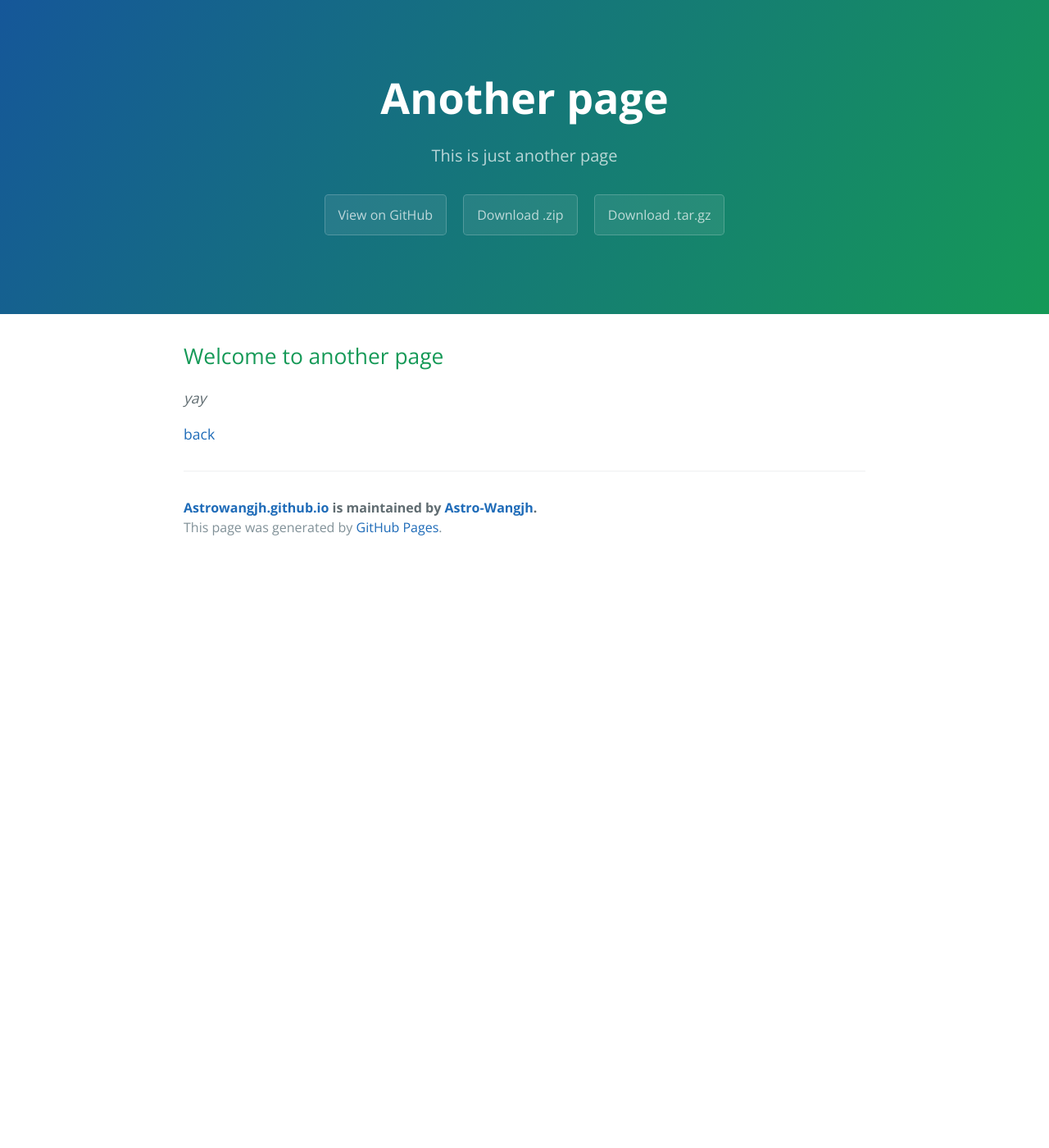
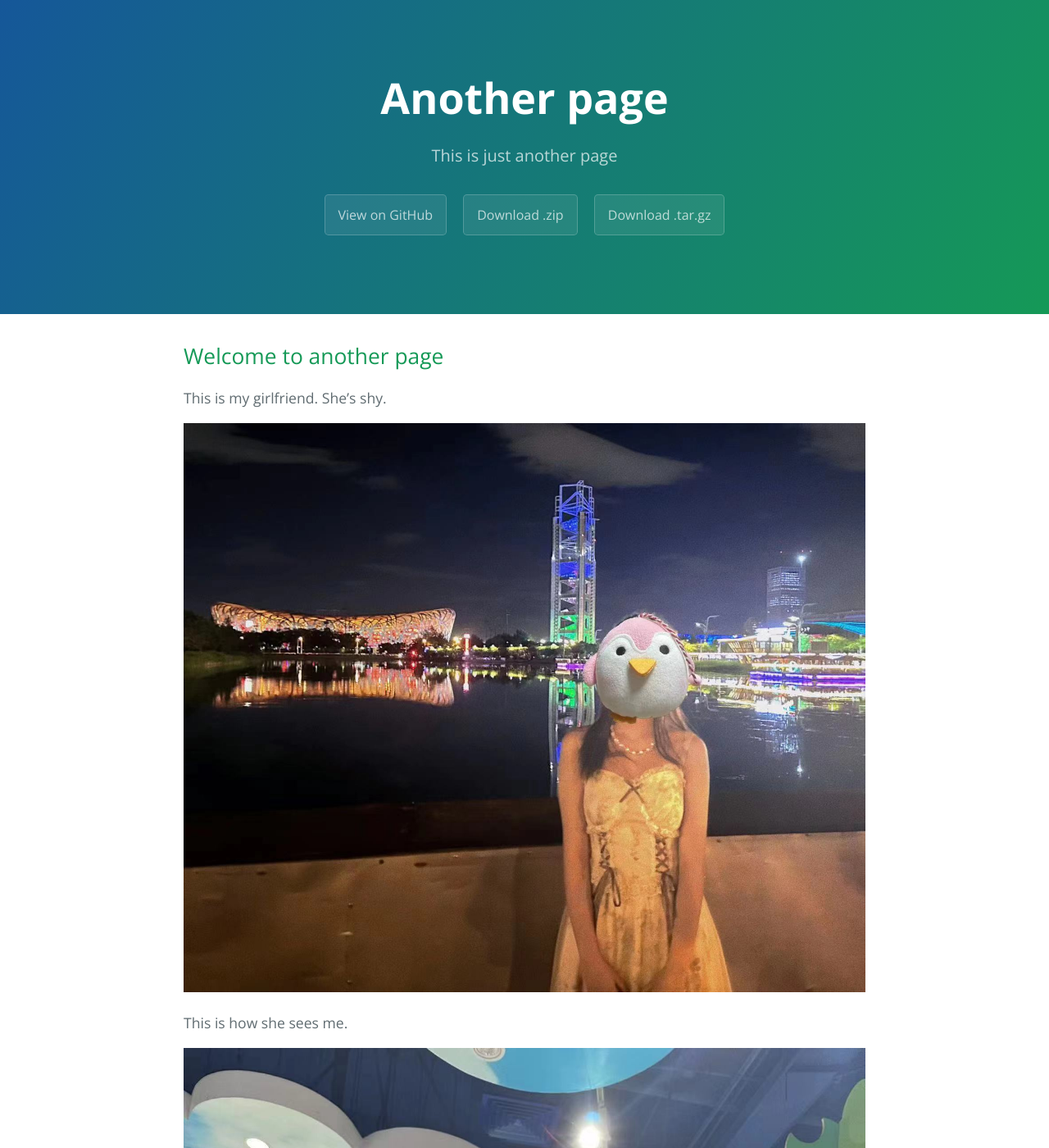
Before and after one commit to Astro-Wangjh/Astrowangjh.github.io, a Jekyll site: the page built from another-page.md, in a window 1280 px wide and 1400 px high. Shown: the whole window at 82% size. Built offline with Jekyll 4.4.1, drawn with Linux system fonts in a browser that asks for light colours.

Commit message:
Update another-page.md

```diff
--- a/another-page.md
+++ b/another-page.md
@@ -6,6 +6,12 @@ description: This is just another page
 
 ## Welcome to another page
 
-_yay_
+This is my girlfriend. She's shy.
+
+![Branching](npy.jpg)
+
+This is how she sees me.
+
+![Branching](alsome.jpg)
 
 [back](./)
```
